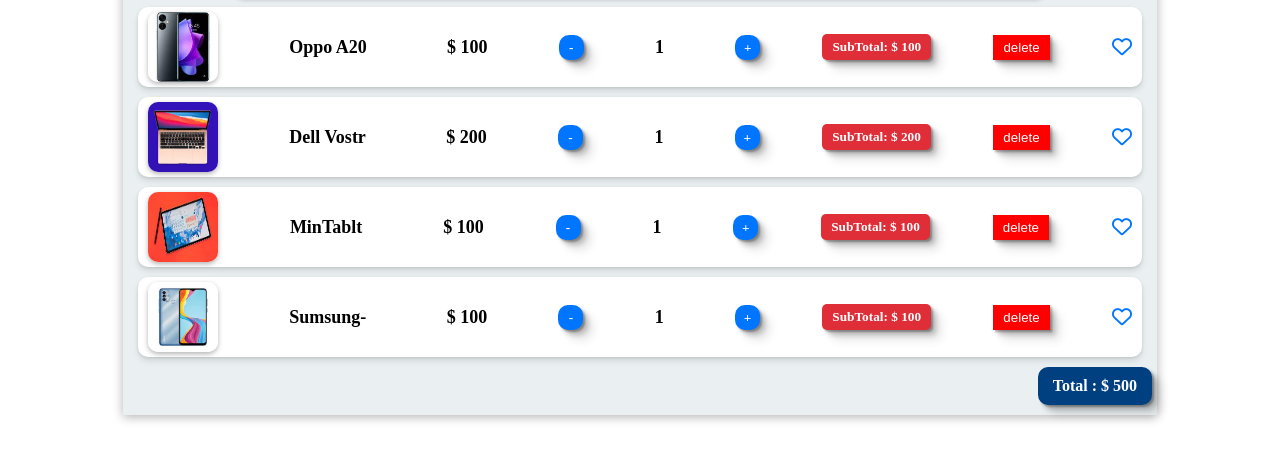
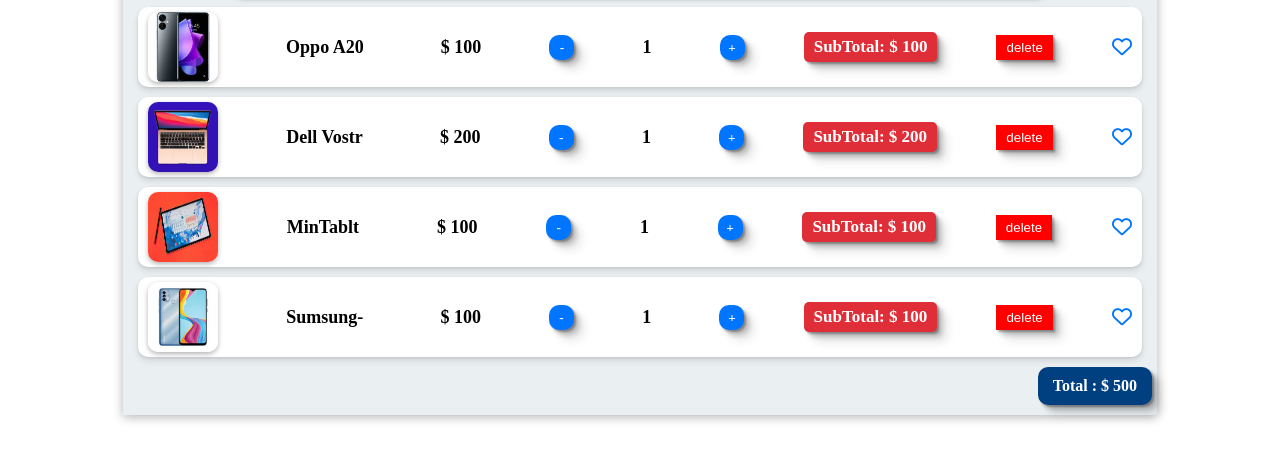
Before and after one commit to thamerlefi/dom, a plain HTML site: page index.html in a window 1280 px wide. Shown: the part 80-540 px from the top of the page. Drawn offline with Linux system fonts and the light colour scheme.

Commit message:
etEnFin__100%

```diff
--- a/main.js
+++ b/main.js
@@ -1,6 +1,4 @@
-
 //declaration of items in array
-
 let items = [
   {id: 1,src: "1.jpg",name: "Oppo A20",price: "100",quantity: 1,liked: "unloved"},
   {id: 2,src: "2.jpg",name: "Dell Vostr",price: "200",quantity: 1,liked: "unloved"},
@@ -10,28 +8,28 @@
 let container = document.getElementById("root");
 
 let total = 0; // total price
-let adore = 0; // number of total likes
+let adore = 0; // total number of likes
 
 //---------------------------------------------------------------------- show items
 function showData() {
-  // global function that will appear all of items (in #root)
-  let cartItems = "";
-  for (let i = 0; i < items.length; i++) {
+  // global function that will appear all of items (in #root elemnet)
+let cartItems = "";
+for (let i = 0; i < items.length; i++) {
     let item = items[i];
     cartItems += `
         <div class="cart">
             <img src="./img/${i + 1}.jpg" alt="${item.name}" title="${item.name}" class="img">
             <h5 class="num">${item.name}</h5>
-            <h5 class="price num">$ ${item.price}</h5>
-            <h5 class="quant minus" id="minus" onclick="decrBtn(${i})">-</h5>
+            <h5 class="num">$ ${item.price}</h5>
+            <h5 class="quant" onclick="decrBtn(${i})">-</h5>
             <h5 class="num">${item.quantity}</h5>
-            <h5 class="quant" id="plus" onclick="incrBtn(${i})">+</h5>
+            <h5 class="quant" onclick="incrBtn(${i})">+</h5>
             <h5 class="subTotal"">SubTotal: $ ${item.quantity * item.price}</h5>
             <button class="del" onclick="deleteItem(${i})">delete</button>
             <i class="fa-regular fa-heart" id="${item.liked}" onclick="loveReact(${i})"></i>
         </div>
         `;
-        // concatenation of all the container (title, items and total price with numbers of likes)
+    // concatenation of all the container (title, items and total price with numbers of likes)
     container.innerHTML = `<h1 class ="title">YOUR SHOPPING CART</h1>
                             ${cartItems}
                             <div class="total">
@@ -41,10 +39,9 @@
     }
 }
 
-showData();
+showData(); // calling showData just when this file execute
 
 //---------------------------------------------------- delete items
-
 function deleteItem(i) {
   items.splice(i, 1);
   // if there is no items a new paragraph will display
@@ -57,14 +54,12 @@
 }
 
 //---------------------------------------------------- total price
-
 function getTotal(i) {
   total += +items[i].price * +items[i].quantity;
   return total;
 }
 
 //--------------------------------------------------- increment quantity btn
-
 function incrBtn(i) {
   total = 0; // initialize total and adore before recalling showData
   adore = 0; //
@@ -73,7 +68,6 @@
 }
 
 //-------------------------------------------------- decrement quantity btn
-
 function decrBtn(i) {
   if (items[i].quantity > 1) {
     total = 0;
@@ -84,7 +78,6 @@
 }
 
 //--------------------------------------------------- love REACT
-
 function loveReact(i) {
   total = 0;
   adore = 0;
@@ -101,12 +94,10 @@
   if (adore === 0) return ""; // if there is no like so this element will not displayed
   return `<h3 class="adore">Like : ${adore}</h3>`;
 }
-/*
-As far as I know, we must first modify elements in the object, then modify them in document,
+/*      As far as I know, we must first modify elements in the object, then modify them in document,
 and in order to be able to modify the document we need to recal the function showData after each event to reshow the new uptade,
 and finally we need to reinitialize total price and number of likes after each event and before calling showData...
 so what do you think !!
 
 Thamer Lefi
-DOM checkpoint
-*/
+DOM checkpoint   */
--- a/style.css
+++ b/style.css
@@ -67,6 +67,7 @@
 
 .subTotal {
   background-color: #df2e38;
+  font-size: 17px;
   border-radius: 5px;
   padding: 5px 10px;
   box-shadow: 2px 2px 2px rgba(0, 0, 0, 0.3), 5px 5px 5px rgba(0, 0, 0, 0.2),
```
